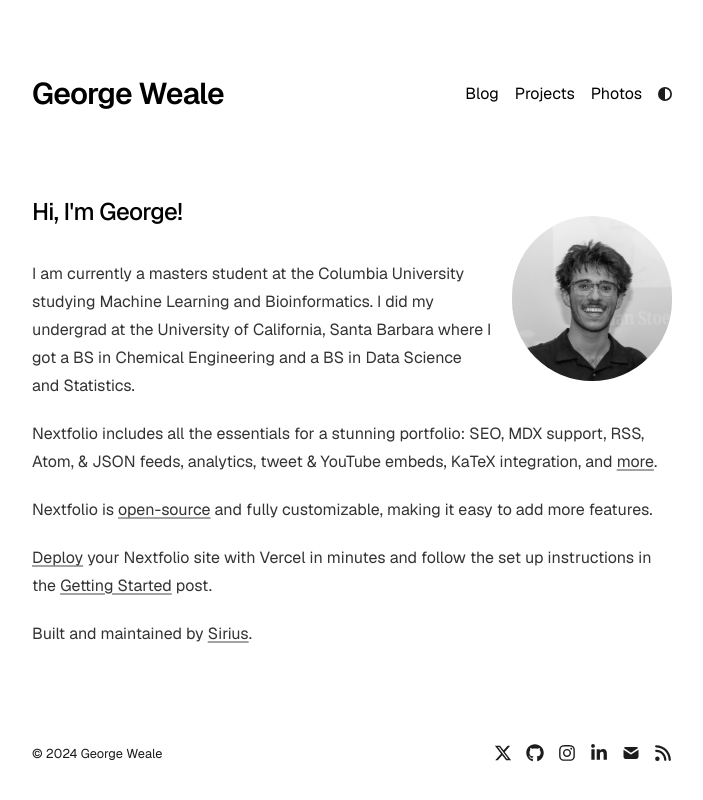
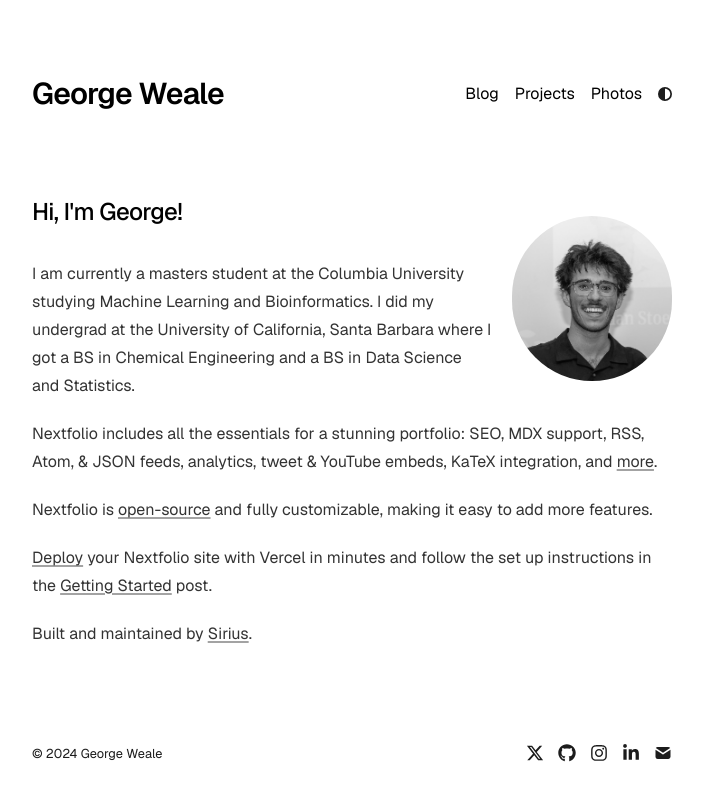
Before and after one commit to GWeale/georgeweale_port, a Next.js app: page / in a window 1280 px wide. Shown: the top 800 px of the page, without its empty margins (288-991 px from the left). Built offline with nearby package versions, Linux system fonts and the light colour scheme.

Commit message:
updated footer

```diff
--- a/app/components/footer.tsx
+++ b/app/components/footer.tsx
@@ -29,9 +29,6 @@ function SocialLinks() {
       <SocialLink href={socialLinks.instagram} icon={FaInstagram} />
       <SocialLink href={socialLinks.linkedin} icon={FaLinkedinIn} />
       <SocialLink href={socialLinks.email} icon={TbMailFilled} />
-      <a href="/rss.xml" target="_self">
-        <FaRss />
-      </a>
     </div>
   );
 }
```
